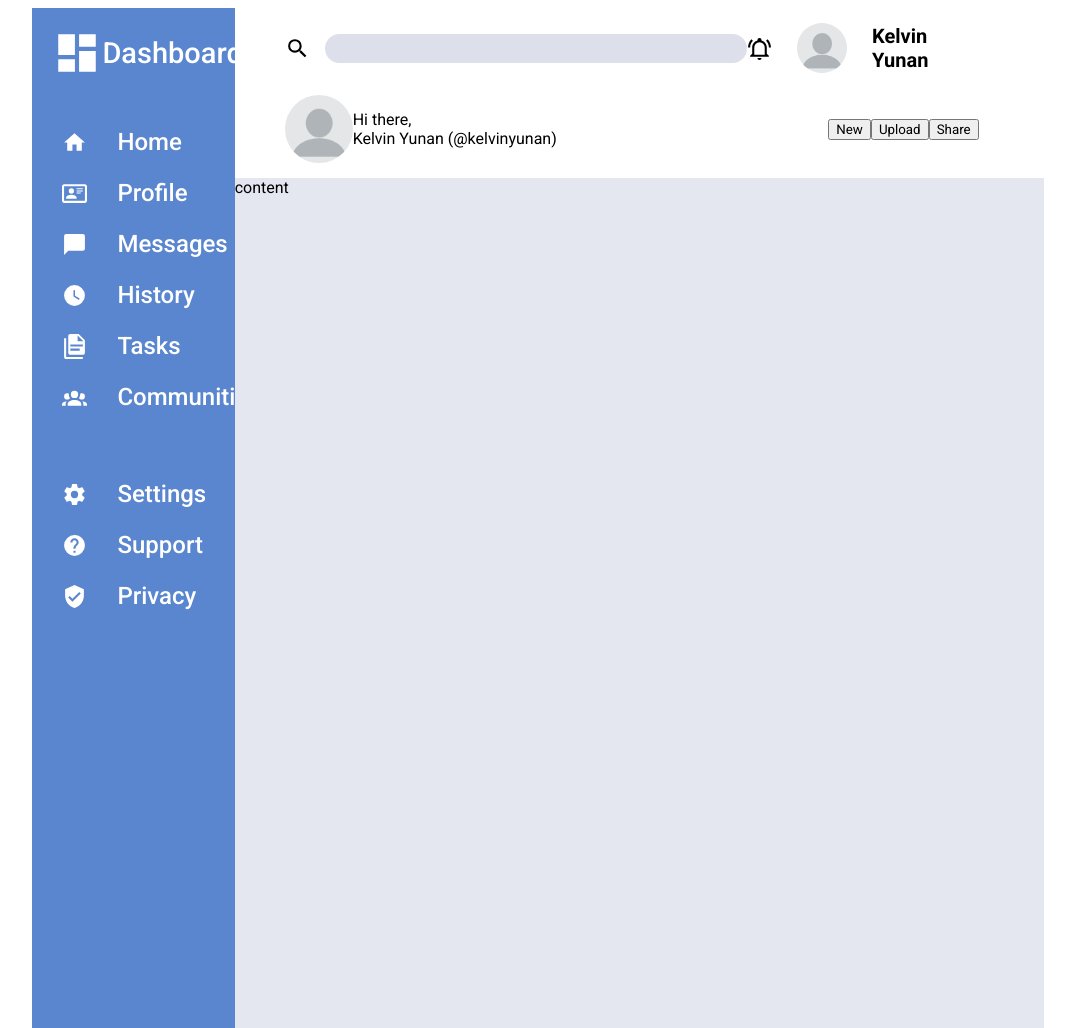
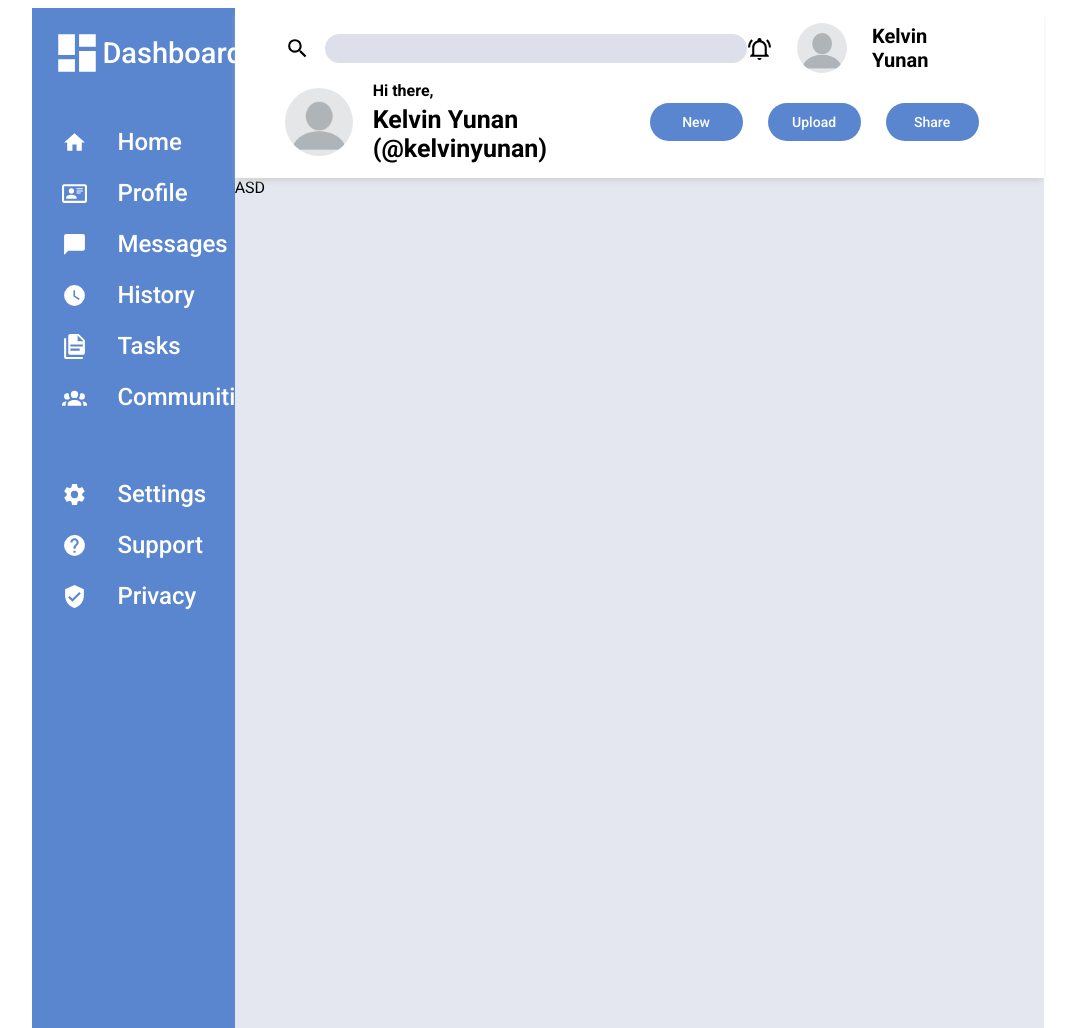
Before and after one commit to kelvinyunan/grid-exercise, a plain HTML site: page index.html in a window 1280 px wide. Shown: the whole page, without its empty margins (102-1177 px from the left). Drawn offline with Linux system fonts and the light colour scheme.

Commit message:
header done, main section left

```diff
--- a/index.html
+++ b/index.html
@@ -54,10 +54,10 @@
             </div>
             <div class="headerRowTwo">
                 <div class="account">
-                    <img src="/image/blank-profile.webp" class="userProfilePicture" style="width: 68px; height: 68px; border-radius: 38px;">
+                    <img src="/image/blank-profile.webp" class="userProfilePicture" style="width: 68px; height: 68px; border-radius: 38px; margin-right: 20px">
                     <div class="handler">
-                        <p>Hi there,</p>
-                        <p>Kelvin Yunan (@kelvinyunan)</p>
+                        <p style="margin-bottom: 5px; font-weight: bold;">Hi there,</p>
+                        <p style="margin-top: 5px; font-weight: bold; font-size: 25px;">Kelvin Yunan (@kelvinyunan)</p>
                     </div>
                 </div>
                 <div class="userButtons">
@@ -67,7 +67,19 @@
                 </div>
             </div>
         </div>
-        <div class="content">content</div>
+        <div class="content">
+            <div class="project">
+                ASD
+            </div>
+            <div class="sideSection">
+                <div class="announcements">
+
+                </div>
+                <div class="trending">
+
+                </div>
+            </div>
+        </div>
     </div>
 </body>
 </html>
--- a/styles.css
+++ b/styles.css
@@ -46,6 +46,8 @@ p {
     justify-content: space-between;
     padding-top: 15px;
     padding-bottom: 15px;
+    box-shadow: 0 5px 5px -2px lightgrey;
+    z-index:10;
 }
 
 .content {
@@ -54,6 +56,8 @@ p {
     grid-row-start: 2;
     grid-row-end: 7;
     background-color: #E4E7EF;
+    display: grid;
+    grid-template-columns: 3fr 1fr;
 }
 
 .bigWhiteIcons {
@@ -136,3 +140,15 @@ input {
     margin-left: 15px;
     padding-left: 10px;
 }
+
+button {
+    height: 38px;
+    width: 93px;
+    background-color: #5A86CF;
+    border: 0;
+    border-radius: 50px;
+    font-size: 14px;
+    color: white;
+    font-weight: 500;
+    margin-left: 25px;
+}
```
